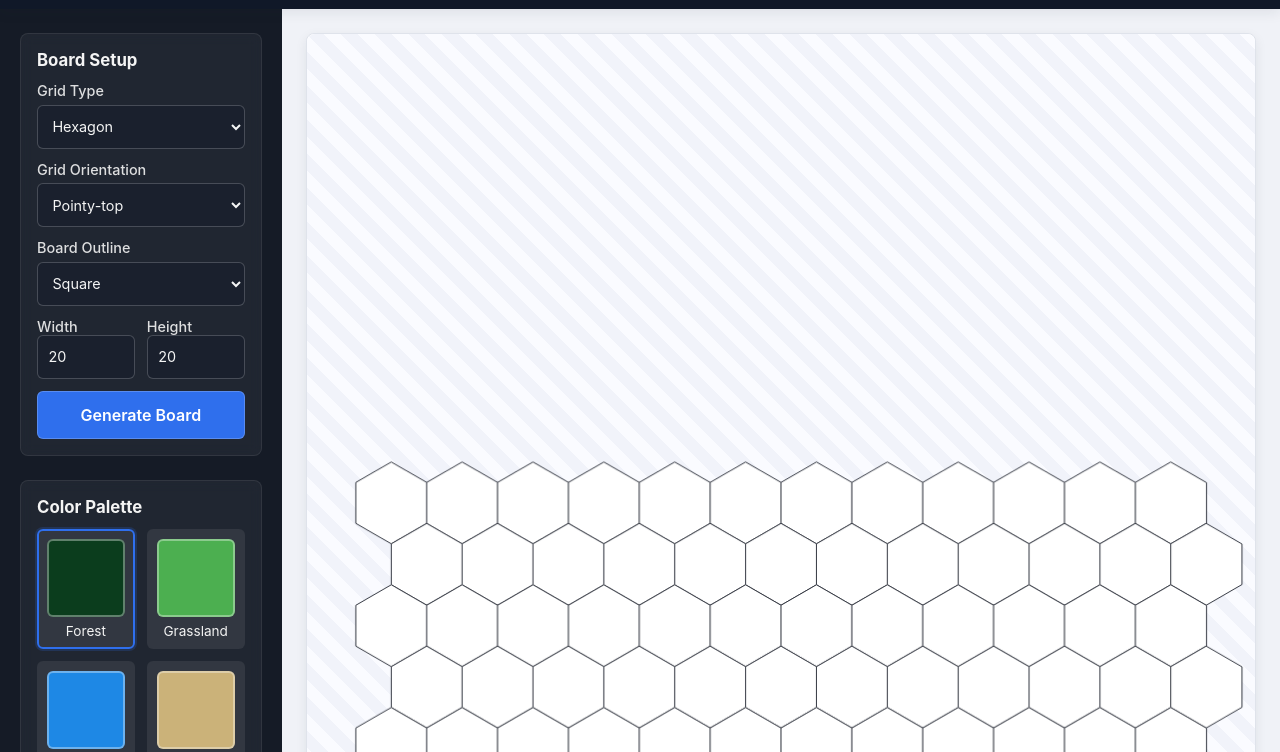
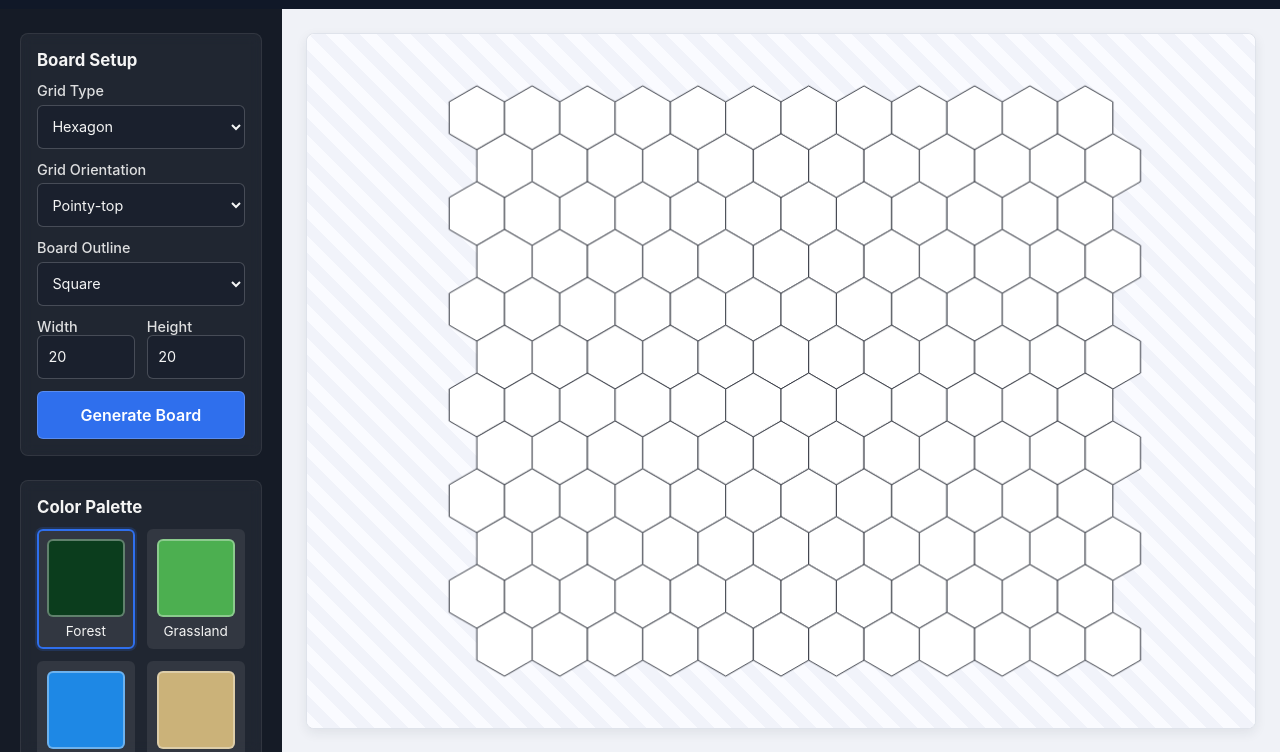
Before and after one commit to bremondr/protogames, a plain HTML site: page index.html in a window 1280 px wide. Shown: the part 47-799 px from the top of the page. Drawn offline with Linux system fonts and the light colour scheme.

Commit message:
sizing of the canvas always within the viewport

```diff
--- a/js/main.js
+++ b/js/main.js
@@ -5,6 +5,15 @@
  * once the DOM is ready.
  */
 const Main = (() => {
+    const debouncedResize = Utils.debounce(() => {
+        Renderer.resizeCanvas();
+        Interactions.generateBoard(AppState.getState().boardConfig, {
+            preserveColors: true,
+            preserveHistory: true,
+            skipDirtyFlag: true
+        });
+    }, 250);
+
     function initializeApp() {
         UI.init();
         const uiRefs = UI.getElements();
@@ -30,17 +39,7 @@ const Main = (() => {
         Interactions.generateBoard(AppState.getState().boardConfig, { skipDirtyFlag: true });
         UI.updateCanvasMessage(AppState.getState().polygons.length);
 
-        window.addEventListener('resize', handleResize);
-    }
-
-    function handleResize() {
-        const uiRefs = UI.getElements();
-        Renderer.initializeCanvas(uiRefs.canvas);
-        Interactions.generateBoard(AppState.getState().boardConfig, {
-            preserveColors: true,
-            preserveHistory: true,
-            skipDirtyFlag: true
-        });
+        window.addEventListener('resize', debouncedResize);
     }
 
     document.addEventListener('DOMContentLoaded', initializeApp);
--- a/js/renderer.js
+++ b/js/renderer.js
@@ -14,15 +14,30 @@ const Renderer = (() => {
      */
     function initializeCanvas(canvas) {
         if (!canvas) return;
-        const parentRect = canvas.parentElement.getBoundingClientRect();
-        canvas.width = Math.floor(parentRect.width);
-        canvas.height = Math.floor(parentRect.height);
         canvas.style.touchAction = 'none';
         const ctx = canvas.getContext('2d');
         ctx.lineJoin = 'round';
         ctx.lineCap = 'round';
         ctx.imageSmoothingEnabled = true;
         AppState.setCanvas(canvas, ctx);
+        resizeCanvas();
+    }
+
+    /**
+     * Resizes the canvas to match its container.
+     *
+     * @returns {{width:number,height:number, changed:boolean}|null}
+     */
+    function resizeCanvas() {
+        const { canvas } = AppState.getState();
+        if (!canvas || !canvas.parentElement) return null;
+        const parentRect = canvas.parentElement.getBoundingClientRect();
+        const newWidth = Math.floor(parentRect.width);
+        const newHeight = Math.floor(parentRect.height);
+        const changed = canvas.width !== newWidth || canvas.height !== newHeight;
+        canvas.width = newWidth;
+        canvas.height = newHeight;
+        return { width: newWidth, height: newHeight, changed };
     }
 
     /**
@@ -99,6 +114,7 @@ const Renderer = (() => {
 
     return {
         initializeCanvas,
+        resizeCanvas,
         clearCanvas,
         renderBoard,
         drawPolygon
--- a/js/utils.js
+++ b/js/utils.js
@@ -6,6 +6,22 @@
  * responsibilities.
  */
 const Utils = (() => {
+    /**
+     * Creates a debounced version of a function that delays execution
+     * until after the specified wait time has elapsed.
+     *
+     * @param {Function} fn - Function to debounce.
+     * @param {number} [delay=250] - Delay in ms.
+     * @returns {Function} Debounced function.
+     */
+    function debounce(fn, delay = 250) {
+        let timeoutId;
+        return function (...args) {
+            clearTimeout(timeoutId);
+            timeoutId = window.setTimeout(() => fn.apply(this, args), delay);
+        };
+    }
+
     /**
      * Removes characters that are invalid in file names.
      *
@@ -70,6 +86,7 @@ const Utils = (() => {
     }
 
     return {
+        debounce,
         sanitizeFileName,
         clonePolygons,
         triggerBlobDownload,
--- a/styles.css
+++ b/styles.css
@@ -43,6 +43,13 @@
 
 html {
     font-size: 16px;
+    height: 100%;
+}
+
+html,
+body {
+    height: 100%;
+    overflow: hidden;
 }
 
 body,
@@ -59,7 +66,11 @@ body {
     color: var(--color-text);
     background-color: var(--color-bg);
     min-height: 100vh;
-    padding-top: var(--header-height);
+    height: 100vh;
+    overflow: hidden;
+    display: flex;
+    flex-direction: column;
+    padding: 0;
 }
 
 img,
@@ -86,10 +97,6 @@ button {
    Flexbox so panels resize smoothly.
    ============================================================== */
 .app-header {
-    position: fixed;
-    top: 0;
-    left: 0;
-    right: 0;
     height: var(--header-height);
     display: flex;
     align-items: center;
@@ -98,7 +105,7 @@ button {
     background-color: #101828;
     color: #ffffff;
     box-shadow: var(--shadow-soft);
-    z-index: 10;
+    flex: 0 0 var(--header-height);
 }
 
 .brand {
@@ -126,7 +133,9 @@ button {
 
 .app-shell {
     display: flex;
-    min-height: calc(100vh - var(--header-height));
+    flex: 1 1 auto;
+    min-height: 0;
+    overflow: hidden;
 }
 
 .sidebar {
@@ -138,12 +147,19 @@ button {
     flex-direction: column;
     gap: 1.5rem;
     overflow-y: auto;
+    height: 100%;
+    flex-shrink: 0;
 }
 
 .workspace {
-    flex: 1;
+    flex: 1 1 auto;
+    min-width: 0;
+    min-height: 0;
     background: var(--color-canvas);
     padding: 1.5rem;
+    display: flex;
+    flex-direction: column;
+    overflow: hidden;
 }
 
 .canvas-wrapper {
@@ -151,15 +167,17 @@ button {
     border-radius: var(--radius-md);
     box-shadow: var(--shadow-soft);
     height: 100%;
-    min-height: 500px;
+    min-height: 0;
     display: flex;
     flex-direction: column;
     border: 1px solid var(--color-border);
+    overflow: hidden;
 }
 
 #gameCanvas {
-    flex: 1;
+    flex: 1 1 auto;
     width: 100%;
+    height: 100%;
     background: repeating-linear-gradient(
         45deg,
         #fafbff,
```
